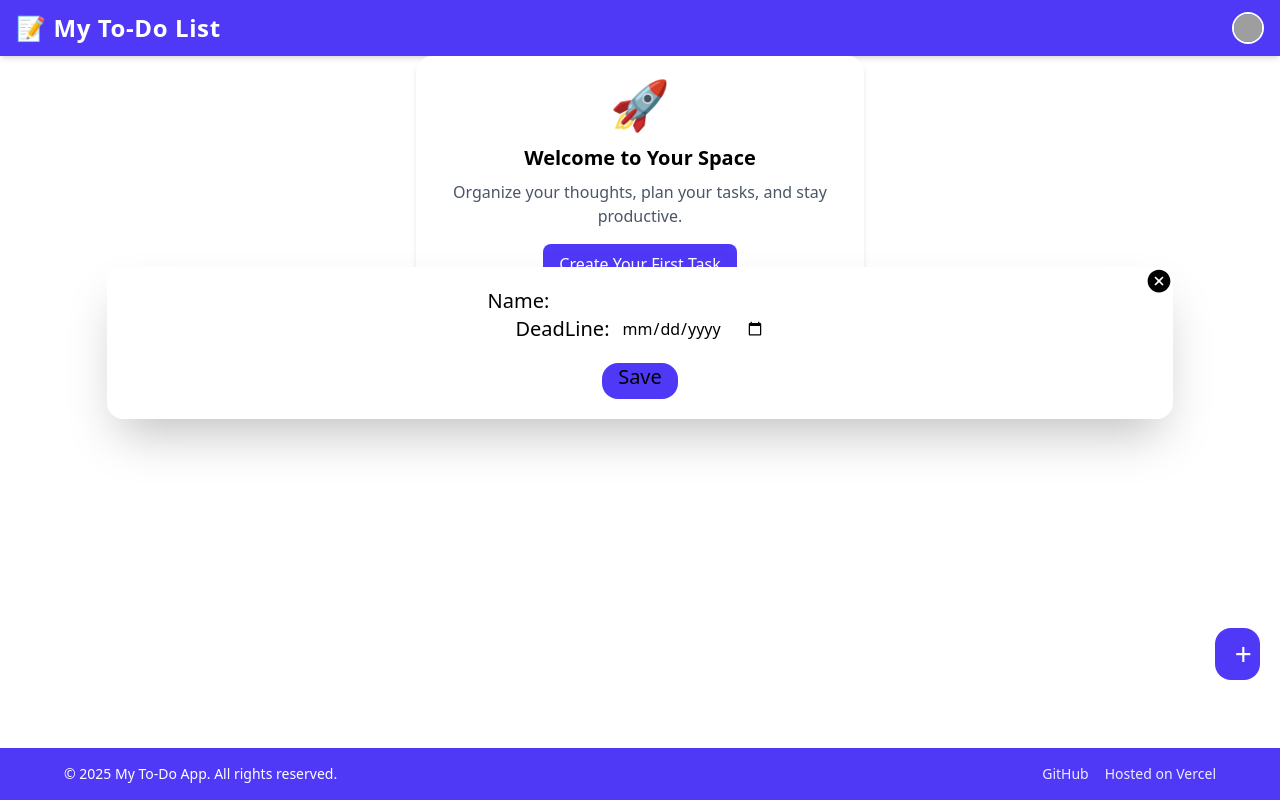
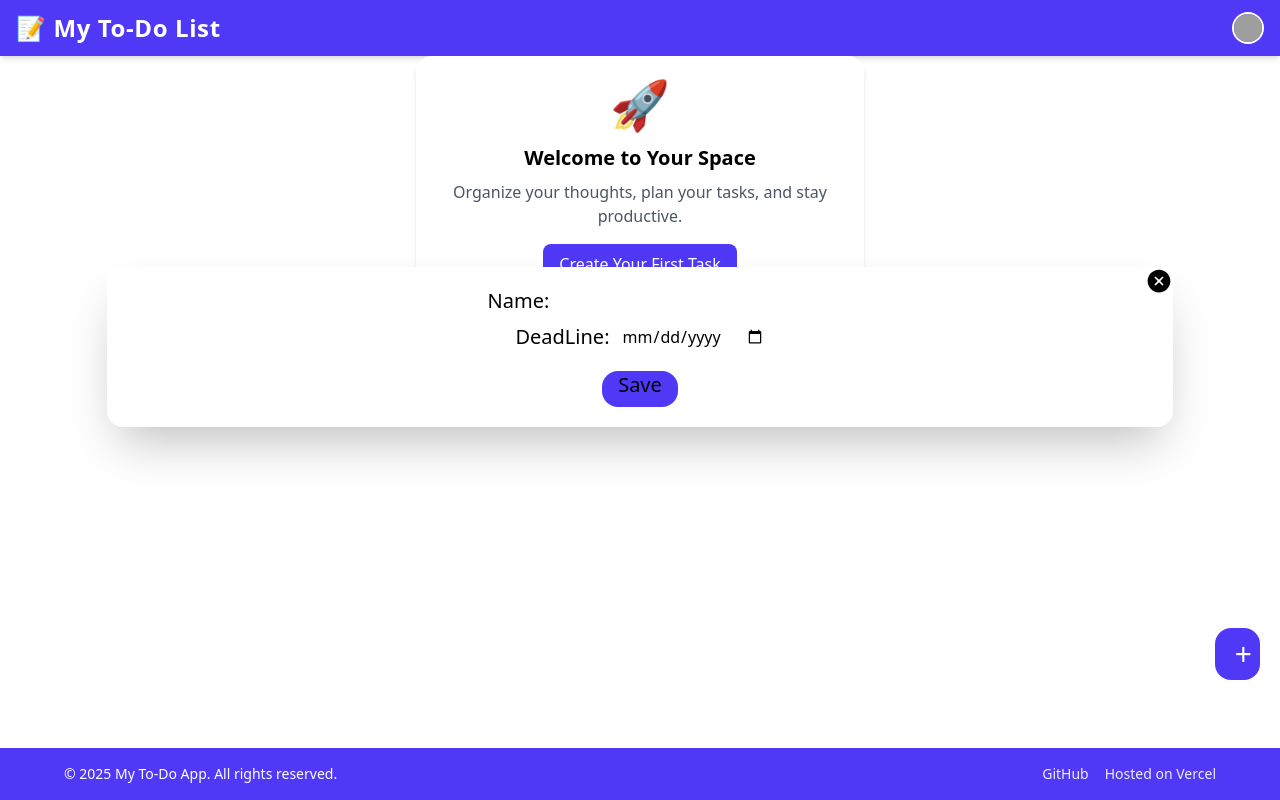
Before and after one commit to Sanjayazhagan/Todo, a React (Vite) app: page /space/Personal in a window 1280 px wide. Both pictures are taken after a click on the button "Create Your First Task". Built offline with nearby package versions, Linux system fonts and the light colour scheme; grey boxes are pictures that could not be loaded.

Commit message:
small ui change

```diff
--- a/src/components/AddTask.tsx
+++ b/src/components/AddTask.tsx
@@ -29,7 +29,7 @@ function AddTask({SetAddToggle,Add}:AddTaskProp){
             type="text"
             className="bg-white "></input>
             </div>
-            <div className="flex justify-around">
+            <div className="flex justify-around mt-2">
             <label className="pr-3 text-xl">DeadLine:</label>
             <input
             value={Deadline}
```
